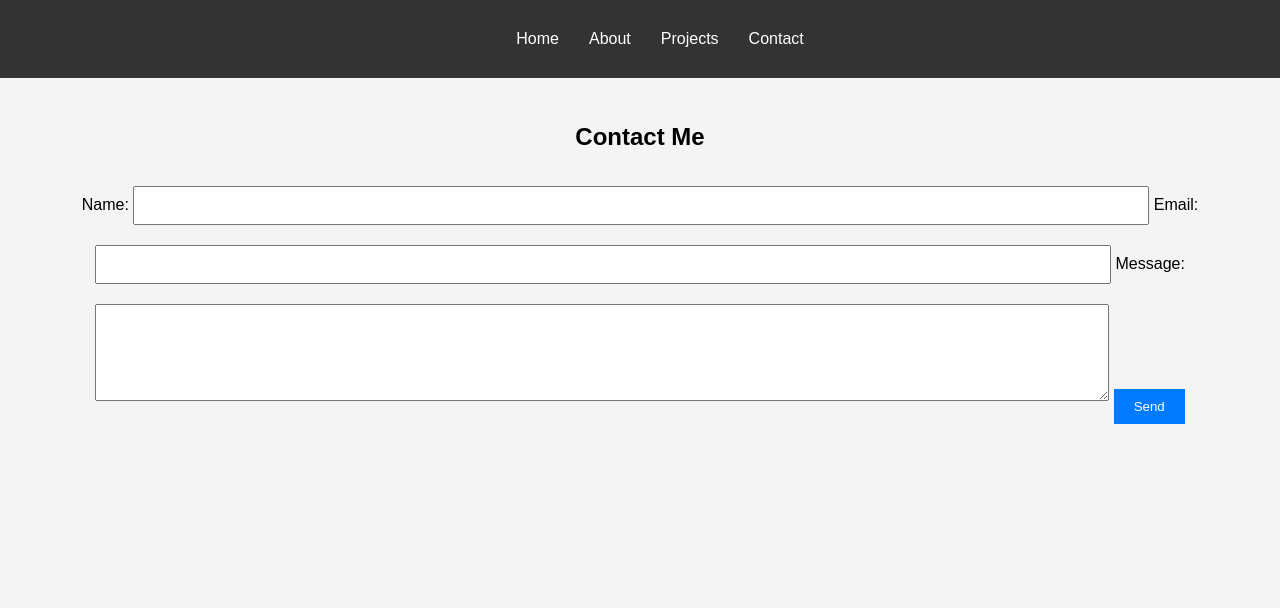
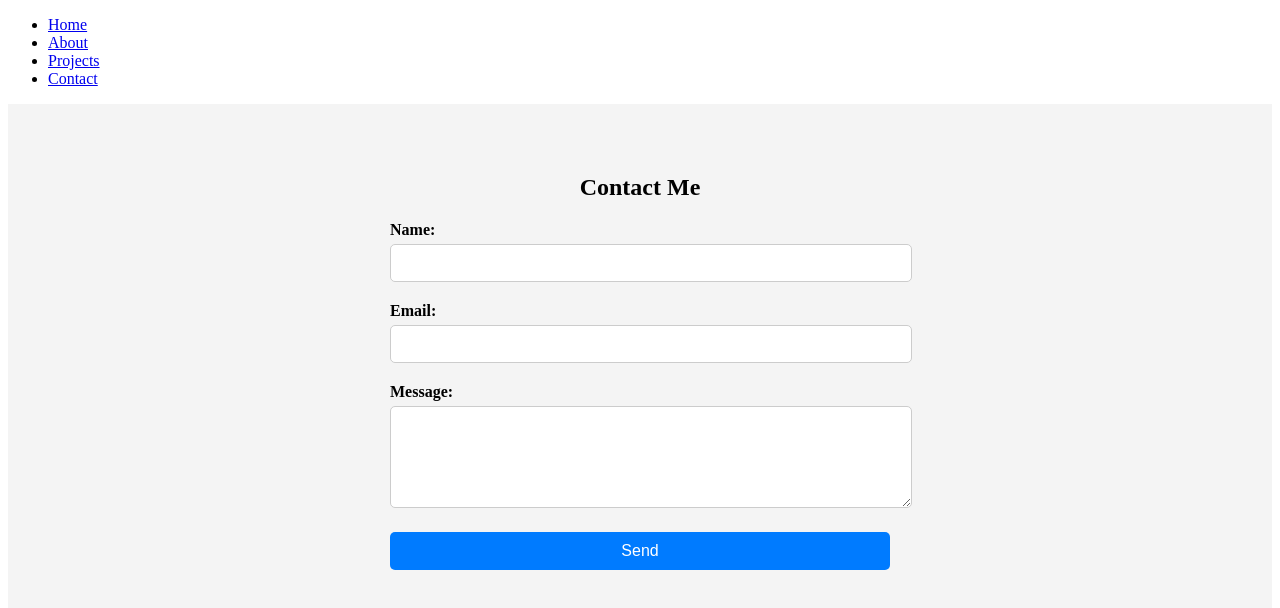
Before and after one commit to Nirupavardhan/my_portfolio, a plain HTML site: page contact.html in a window 1280 px wide. Drawn offline with Linux system fonts and the light colour scheme.

Commit message:
updated css file

```diff
--- a/css/style.css
+++ b/css/style.css
@@ -1,51 +1,49 @@
-body {
-  font-family: Arial, sans-serif;
-  margin: 0;
-  padding: 0;
+#contact {
+  text-align: center;
+  padding: 50px 20px;
   background: #f4f4f4;
-  line-height: 1.6;
-}
-
-header {
-  background: #333;
-  color: #fff;
-  padding: 10px 0;
-}
-
-header nav ul {
-  list-style: none;
-  display: flex;
-  justify-content: center;
-}
-
-header nav ul li {
-  margin: 0 15px;
-}
-
-header nav ul li a {
-  color: #fff;
-  text-decoration: none;
-}
-
-section {
-  padding: 20px;
-  text-align: center;
 }
 
 form {
-  margin-top: 20px;
+  display: inline-block;
+  text-align: left;
+  width: 100%;
+  max-width: 500px;
+  margin: 0 auto;
+}
+
+form label {
+  display: block;
+  font-size: 16px;
+  font-weight: bold;
+  margin-bottom: 5px;
 }
 
 form input, form textarea {
-  width: 80%;
+  width: 100%;
   padding: 10px;
-  margin: 10px 0;
+  margin-bottom: 20px;
+  border: 1px solid #ccc;
+  border-radius: 5px;
+  font-size: 14px;
+}
+
+form textarea {
+  resize: vertical;
 }
 
 form button {
-  padding: 10px 20px;
+  display: block;
+  width: 100%;
+  padding: 10px;
   background: #007BFF;
   color: #fff;
   border: none;
   cursor: pointer;
+  border-radius: 5px;
+  font-size: 16px;
 }
+
+form button:hover {
+  background: #0056b3;
+}
```
